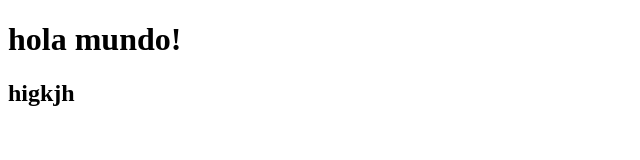
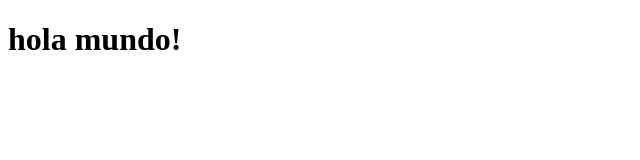
Before and after one commit to BastianBtos/webmodelo, a plain HTML site: page index.html in a window 1280 px wide. Shown: the whole page, without its empty margins (0-640 px from the left). Drawn offline with Linux system fonts and the light colour scheme.

Commit message:
Tarea: iniciacion de proyecto fecha: 16/04/2024 version: 1.1

```diff
--- a/index.html
+++ b/index.html
@@ -10,6 +10,5 @@
 </head>
 <body>
 <h1>hola mundo!</h1>
-<h2>higkjh</h2>
 </body>
 </html>
```
